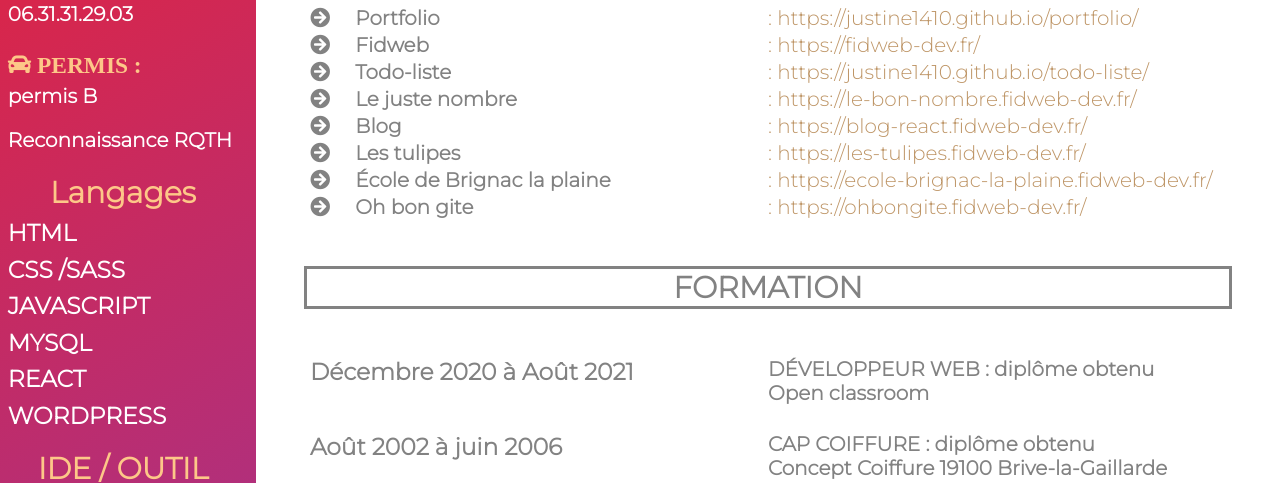
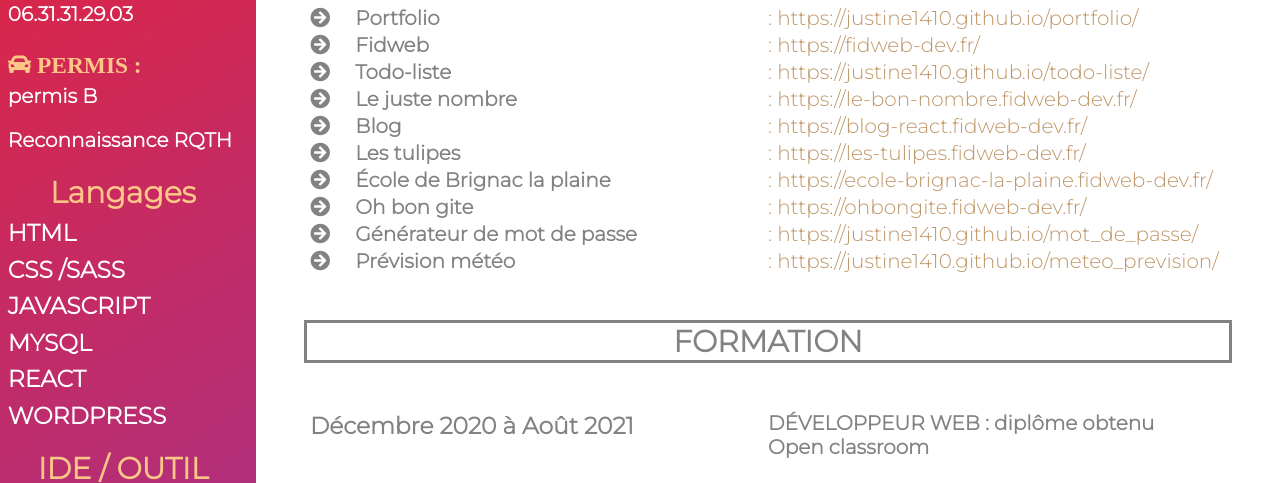
Before and after one commit to justine1410/cv, a website: page index.html in a window 1280 px wide. Shown: the part 601-1084 px from the top of the page. Drawn offline with Linux system fonts and the light colour scheme.

Commit message:
ajout de projet

```diff
--- a/index.html
+++ b/index.html
@@ -251,6 +251,27 @@
                     </div>
                 </li>
 
+                <li>
+                    <div class="titre">
+                        <i class="fas fa-arrow-circle-right"></i>
+                        <b> Générateur de mot de passe  </b> &nbsp;
+                    </div>
+                    <div class="adresse">
+                        <a href="https://justine1410.github.io/mot_de_passe/">: https://justine1410.github.io/mot_de_passe/</a>
+                    </div>
+                </li>
+
+                <li>
+                    <div class="titre">
+                        <i class="fas fa-arrow-circle-right"></i>
+                        <b> Prévision météo  </b> &nbsp;
+                    </div>
+                    <div class="adresse">
+                        <a href="https://justine1410.github.io/meteo_prevision/">: https://justine1410.github.io/meteo_prevision/</a>
+                    </div>
+                </li>
+
+
             </ul>
 
 
```
